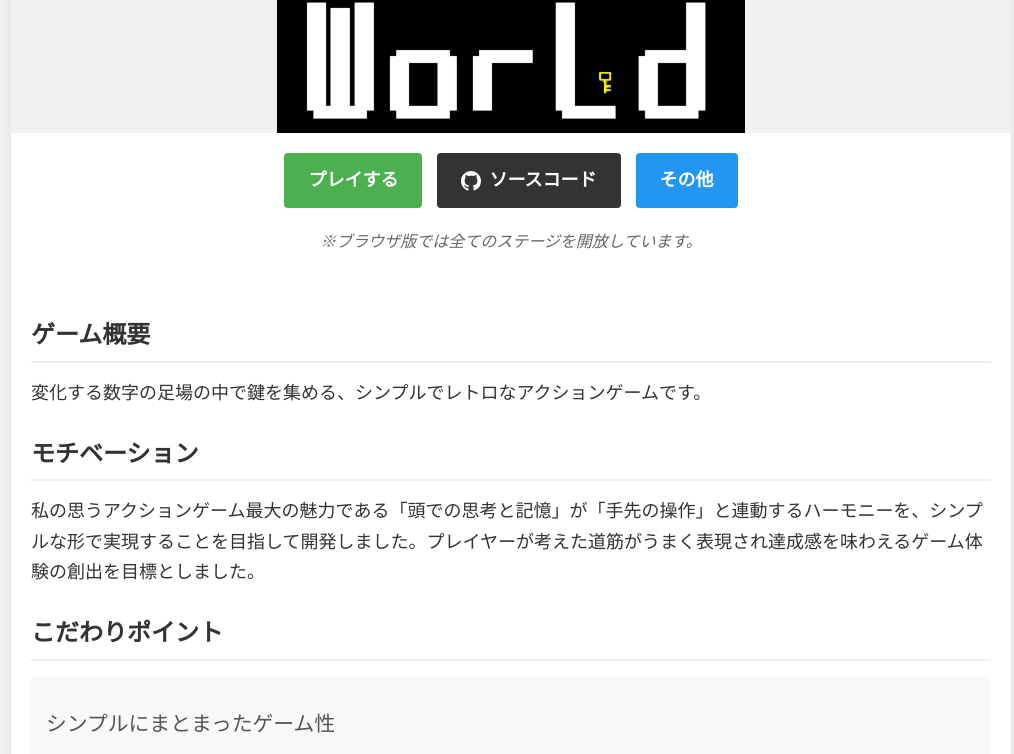
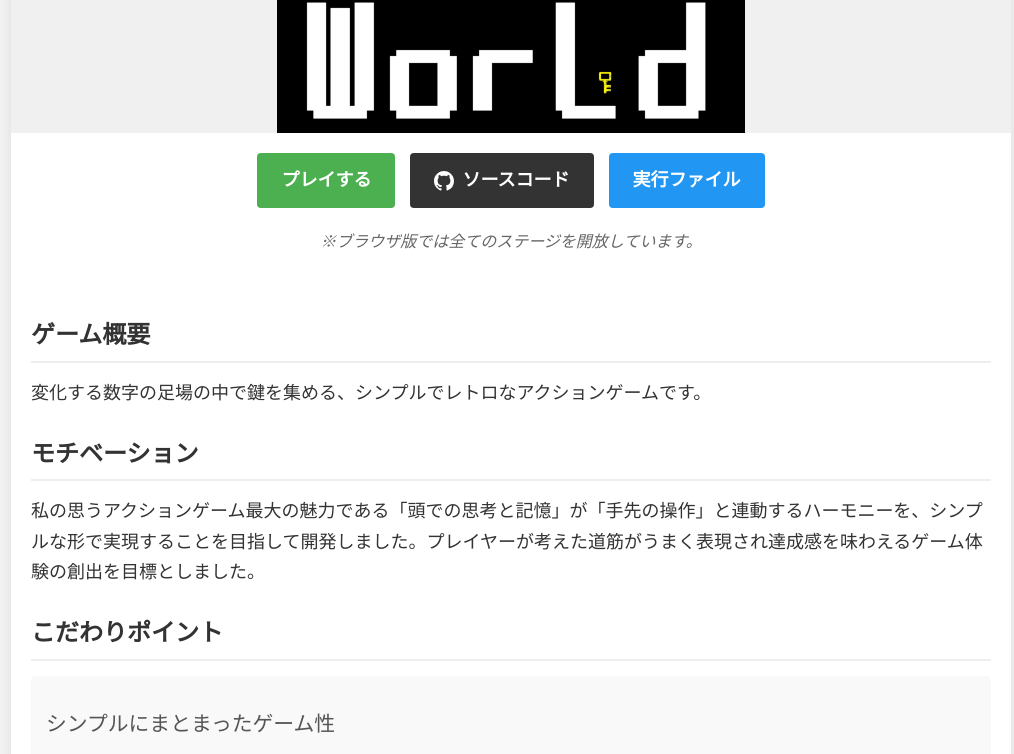
Before and after one commit to kamei722/portfolio_kamei, a plain HTML site: page index.html in a window 1280 px wide. Shown: the part 1037-1791 px from the top of the page, without its empty margins (129-1143 px from the left). Drawn offline with Linux system fonts and the light colour scheme.

Commit message:
update text

```diff
--- a/index.html
+++ b/index.html
@@ -41,7 +41,7 @@
                 <div class="game-actions">
                     <a href="digitworld/index.html" class="btn play-btn">プレイする</a>
                     <a href="https://github.com/kamei722/diGiT-WorLd" target="_blank" class="btn source-btn">ソースコード</a>
-                    <a href="https://drive.google.com/drive/folders/18P1xT4akitXNGIQQjqRw4CUnurJMLJFM" target="_blank" class="btn docs-btn">その他</a>
+                    <a href="https://drive.google.com/drive/folders/18P1xT4akitXNGIQQjqRw4CUnurJMLJFM" target="_blank" class="btn docs-btn">実行ファイル</a>
                 </div>
                 <div class="game-notice">
                     <p>※ブラウザ版では全てのステージを開放しています。</p>
@@ -95,7 +95,7 @@
                 <div class="game-actions">
                     <a href="mochimochi/index.html" class="btn play-btn">プレイする</a>
                     <a href="https://github.com/kamei722/mochimochi-janken" target="_blank" class="btn source-btn">ソースコード</a>
-                    <a href="https://drive.google.com/drive/folders/1iaulnK_fhfHrJ7_rowR5Z6RmBaKFA9Y6" target="_blank" class="btn docs-btn">その他資料</a>
+                    <a href="https://drive.google.com/drive/folders/1iaulnK_fhfHrJ7_rowR5Z6RmBaKFA9Y6" target="_blank" class="btn docs-btn">実行ファイル</a>
                 </div>
                 <div class="game-info">
                     <h3>ゲーム概要</h3>
```
